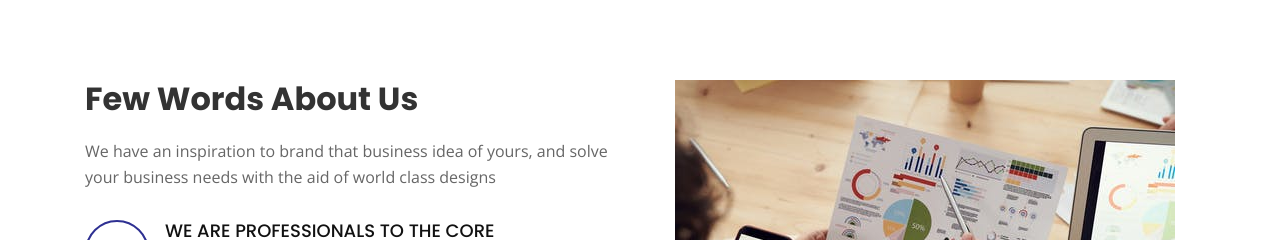
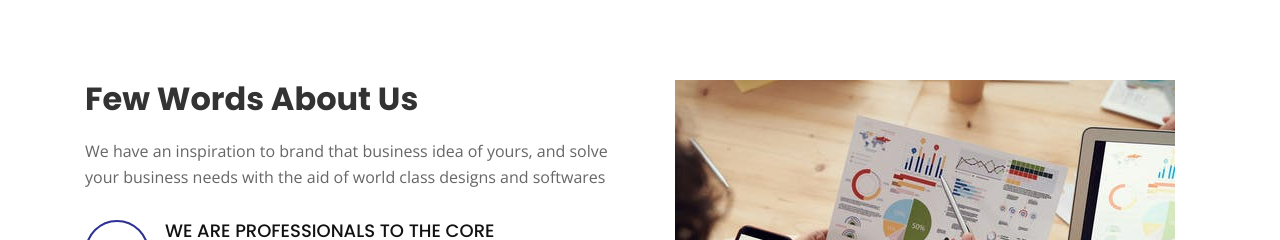
Before and after one commit to EbukaPeter55/ebukapeter55.github.io-design-cabal, a plain HTML site: page index.html in a window 1280 px wide. Shown: the part 800-1040 px from the top of the page. Drawn offline with nearby package versions, Linux system fonts and the light colour scheme; files whose address does not match are found by name.

Commit message:
update the few words about us copy

```diff
--- a/index.html
+++ b/index.html
@@ -82,6 +82,7 @@
             <h2 class="title">Few Words About Us</h2>
             <p>
           We have an inspiration to brand that business idea of yours, and solve your business needs with the aid of world class designs
+          and softwares
             </p>
 
             <div class="icon-box" data-aos="fade-up" data-aos-delay="100">
```
